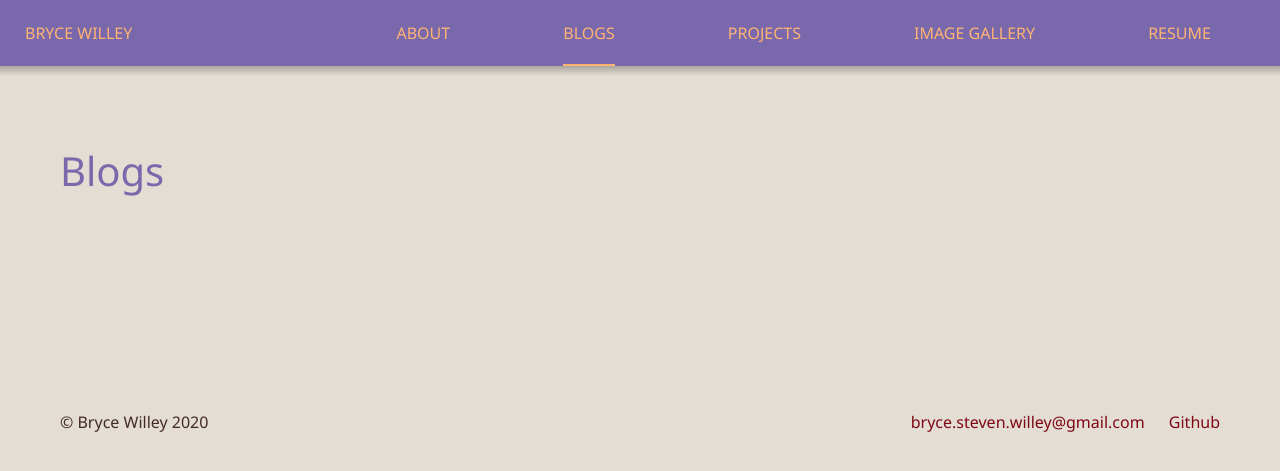
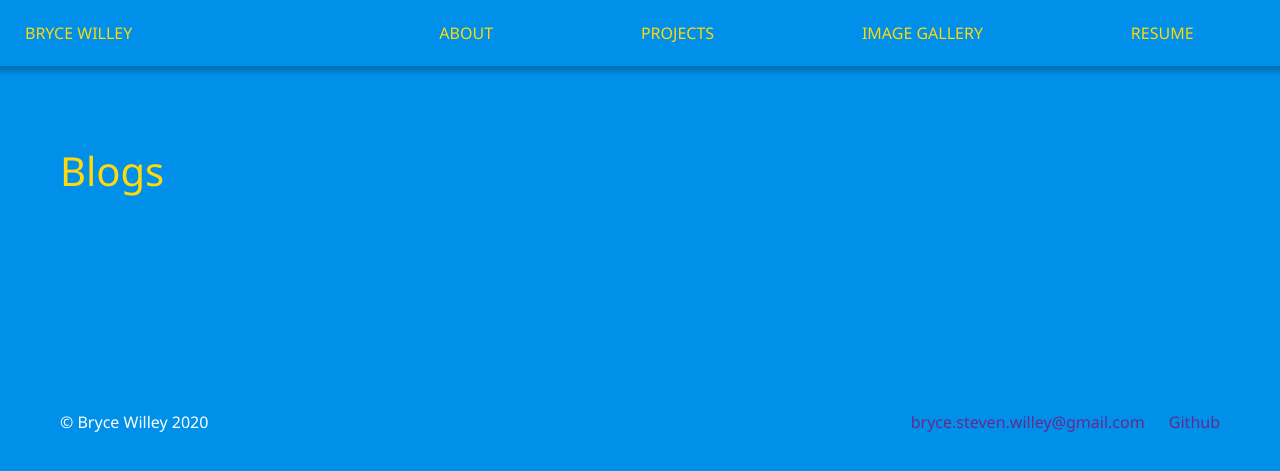
Before and after one commit to BryceStevenWilley/BryceStevenWilley.github.io, a Jekyll site: the page built from _pages/posts.md, in a window 1280 px wide. Shown: the top 471 px of the page. Built offline with Jekyll 4.4.1, drawn with Linux system fonts in a browser that asks for light colours.

Commit message:
Reverted in progress change

```diff
--- a/_sass/helpers/_variables.scss
+++ b/_sass/helpers/_variables.scss
@@ -41,14 +41,14 @@ $c__2049_orange: #ffb472;
 $c__dark_brown: #42292c;
 
 // Theme: change this as well as the theme in config.yml.
-$t-theme: $c__blue_green; //$c__mat_blue;
-$t-headerTheme: $c__eva_purple; //$c__mat_blue;
-$t-bodyTheme: $c__offwhite; //$c__mat_blue;
+$t-theme: $c__mat_blue; //$c__blue_green;
+$t-headerTheme: $c__mat_blue;  // $c__eva_purple;
+$t-bodyTheme: $c__mat_blue; //$c__offwhite;
 
-$t-background: $c__offwhite;
-$t-nav-bg: $c__eva_purple;
-$t-titleText: $c__eva_purple;
-$t-bodyText: $c__dark_brown; //$c__white;
-$t-navText: $c__2049_orange; //$c__yena_yellow;
-$t-accent: $c__blue_green;
-$t-accent-off: #800714;
+$t-background: $c__mat_blue; //$c__offwhite;
+$t-nav-bg: $c__mat_blue; //$c__eva_purple;
+$t-titleText: $c__yena_yellow; //$c__eva_purple;
+$t-bodyText: $c__white; //$c__dark_brown;
+$t-navText: $c__yena_yellow; //$c__2049_orange;
+$t-accent: $c__yena_yellow; //$c__blue_green;
+$t-accent-off: #66298c; // #800714;
```
Also changed, not shown: _pages/posts.md (+1 -1 lines).
